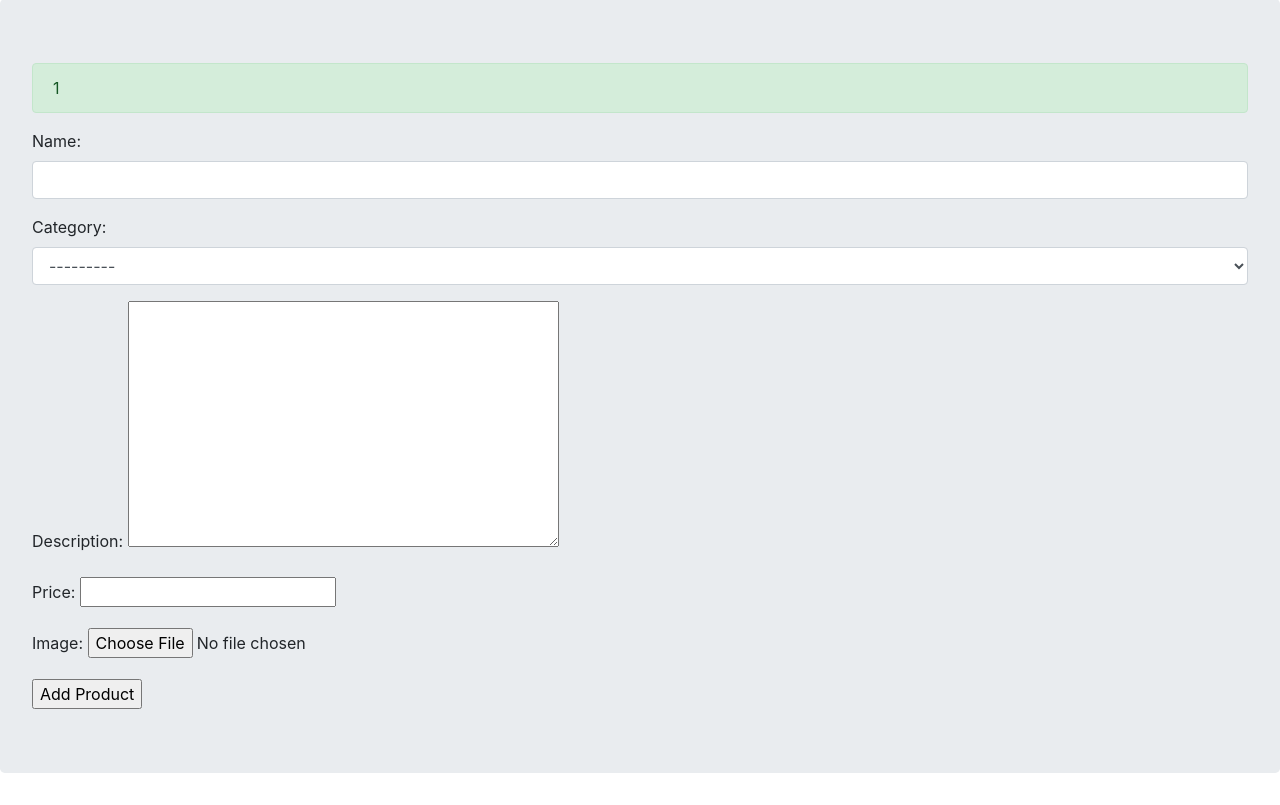
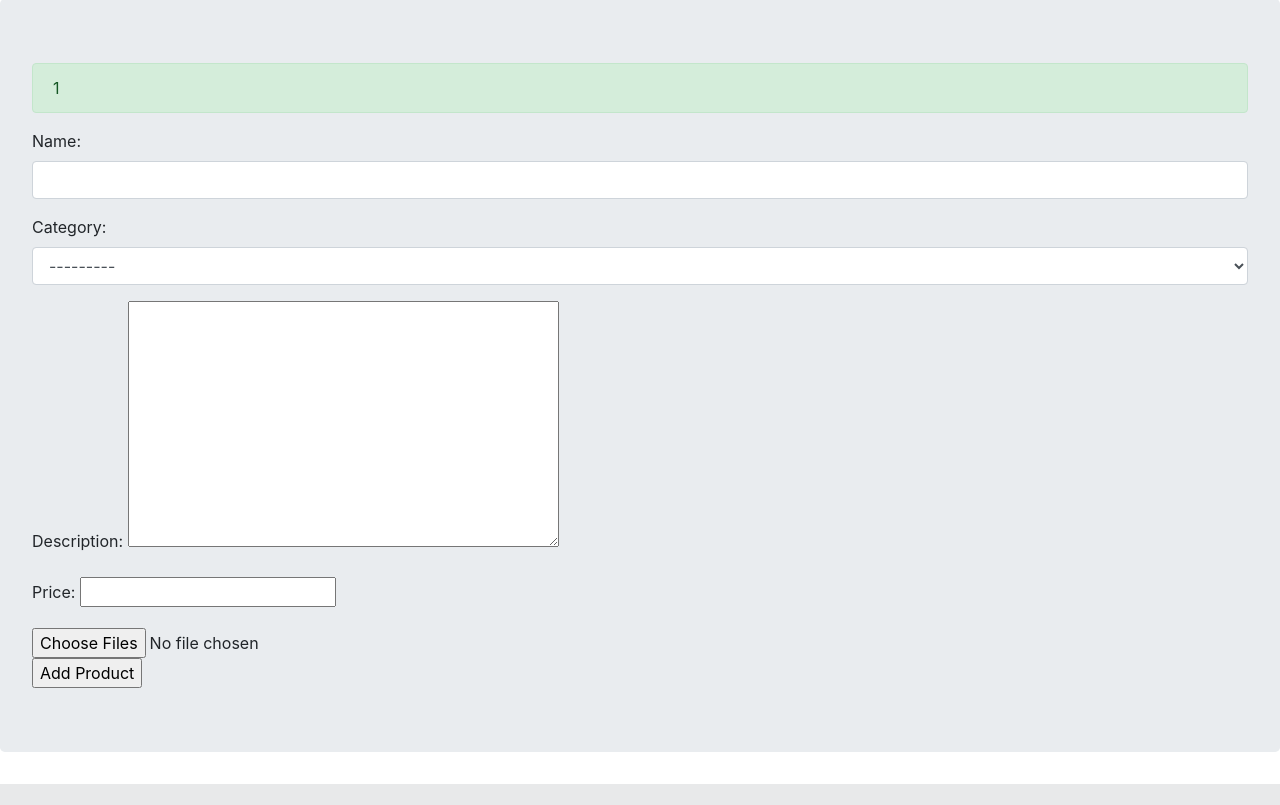
Before and after one commit to mttbanizi/socsho, a Django app: page /add_product/1/ in a window 1280 px wide. Shown: the part 57-862 px from the top of the page. After the commit the page ends 841 px from the top, so only its background shows below. Run offline with Django 4.2, Linux system fonts and the light colour scheme; the visitor is signed in with stand-in values (Sample User, id 1); data comes from the database, SQL or seed files in the repository; data that the repository does not hold is empty; some libraries are stand-ins or nearby versions.

Commit message:
product photo 2

```diff
--- a/shop/admin.py
+++ b/shop/admin.py
@@ -1,5 +1,5 @@
 from django.contrib import admin
-from .models import Category, Product, ProdComment
+from .models import Category, Product, ProdComment, ProductPhoto
 
 
 @admin.register(Category)
@@ -10,7 +10,7 @@ class CategoryAdmin(admin.ModelAdmin):
 
 admin.site.register(Product)
 admin.site.register(ProdComment)
-
+admin.site.register(ProductPhoto)
 
 # @admin.register(Product)
 # class ProductAdmin(admin.ModelAdmin):
--- a/shop/templates/shop/add_product.html
+++ b/shop/templates/shop/add_product.html
@@ -8,7 +8,7 @@
     <form action="" method="post" enctype="multipart/form-data">
         {% csrf_token %}
         {{ form.as_p }}
-        {{product_image_form.as_p}}
+        <input type="file" name="images" class="form-control-file" id="note-image" multiple>
         <input type="submit" value="Add Product">
     </form>
 
--- a/shop/views.py
+++ b/shop/views.py
@@ -8,7 +8,7 @@ from django.utils.text import slugify
 from cart.forms import CartAddForm
 from .forms import AddProductForm, AddProductCommentForm, AddReplyProductForm, AddProductPhotoForm
 from accounts.models import User
-from .models import  ProdComment, ProdVote, Category, Product
+from .models import  ProdComment, ProdVote, Category, Product, ProductPhoto
 
 
 
@@ -56,19 +56,21 @@ class AddProduct(LoginRequiredMixin, View):
 	def post(self, request, *args, **kwargs):
 		form = self.form_class(request.POST)
 		product_image_form = AddProductPhotoForm(request.POST, request.FILES)
+		images = request.FILES.getlist('images')
 		if form.is_valid():
 			new_product=form.save(commit=False)
 			new_product.user=request.user
 			new_product.slug = slugify(form.cleaned_data['description'][:30])
 			new_product.save()
-			if product_image_form.is_valid():
-				new_Photo= product_image_form.save(commit=False)
-				new_Photo.product= new_product
-				new_Photo.save()
-				new_product.image=new_Photo.image
+			if images:
+				for image in images:
+					photo = ProductPhoto.objects.create(image=image,product=new_product)
+					messages.success(request, 'your image updated successfully', 'info')
+					photo.save()
+				new_product.image=photo.image
 				new_product.save()
 
-			messages.success(request, 'your image updated successfully', 'info')
+
 			return redirect('shop:home')
 
 		return  redirect('shop:home' )
```
Also changed, not shown: 1 other file.
